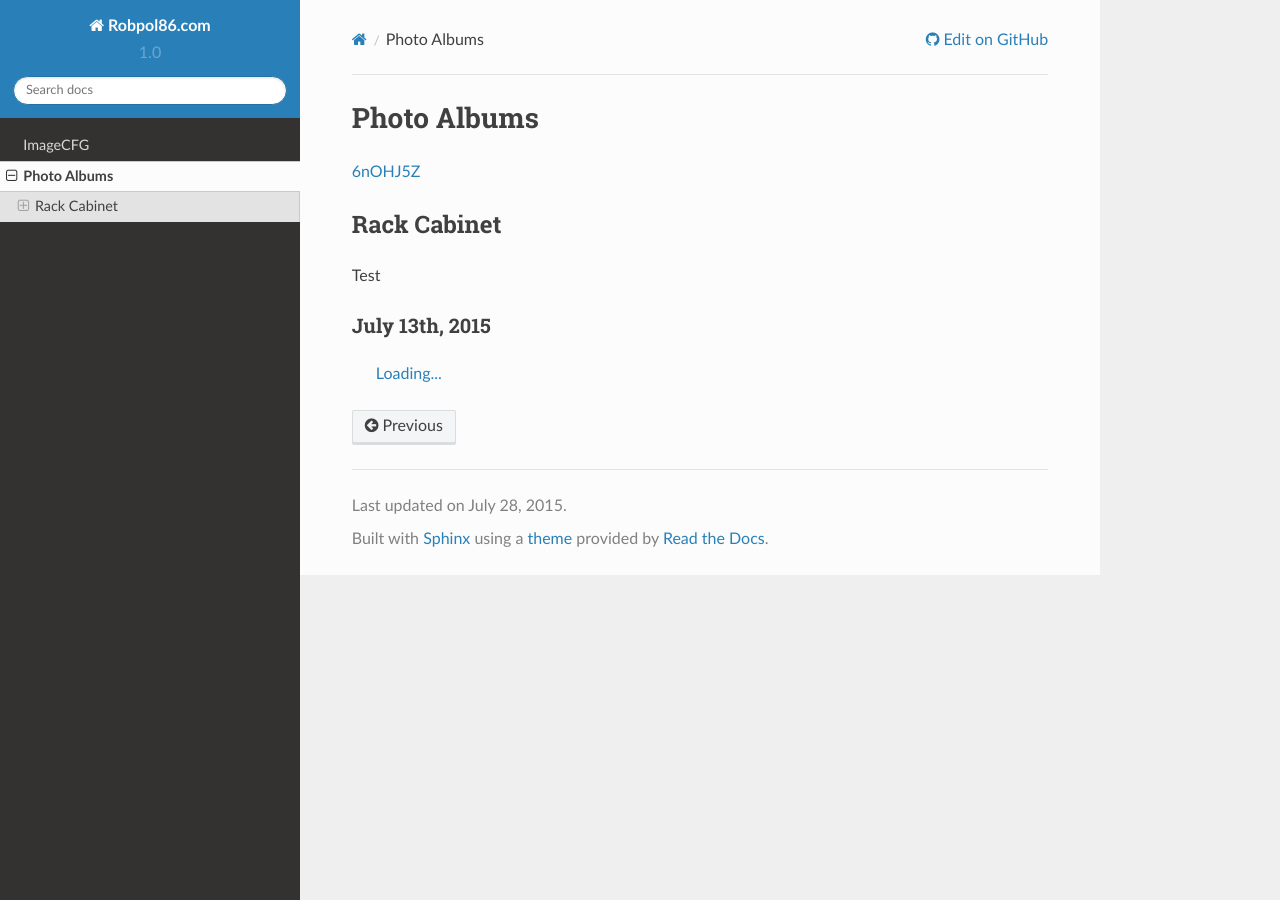
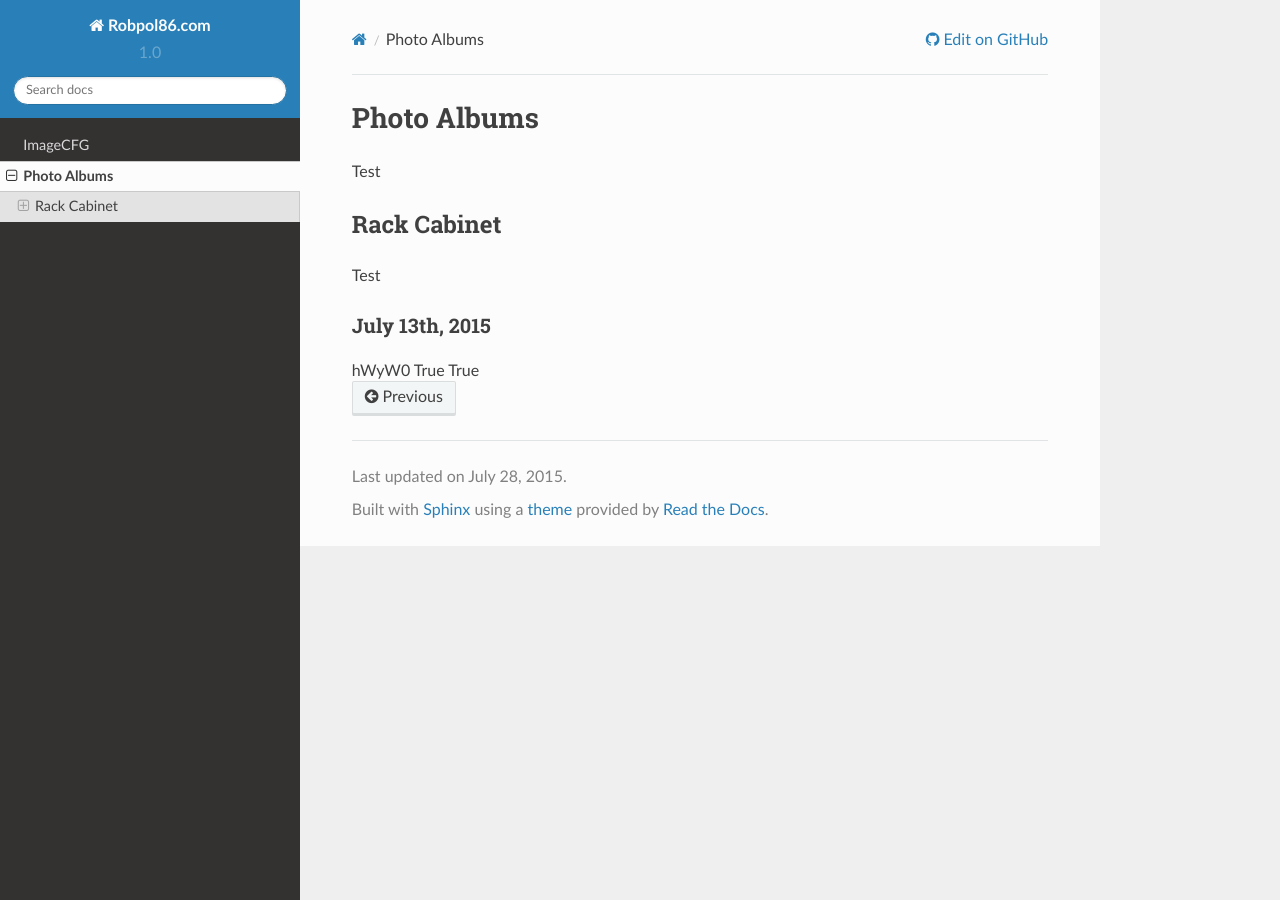
Before and after one commit to selfcov/robpol86.com, a Sphinx documentation site: the page built from docs/photo_albums.rst, in a window 1280 px wide. Built offline with Sphinx 7.4.7 and the Read the Docs theme 2.0.0, drawn with Linux system fonts in a browser that asks for light colours; a script that is not in the unit is left out; part of the change alters nothing that is shown.

Commit message:
rewriting imgur

```diff
--- a/docs/photo_albums.rst
+++ b/docs/photo_albums.rst
@@ -4,7 +4,7 @@
 Photo Albums
 ============
 
-:imgur:`6nOHJ5Z`
+Test
 
 Rack Cabinet
 ============
@@ -14,4 +14,5 @@ Test
 July 13th, 2015
 ---------------
 
-:imgur_album:`hWyW0`
+.. imgur-album:: hWyW0
+    :hide_post_details: False
--- a/docs/sphinx_ext/imgur.py
+++ b/docs/sphinx_ext/imgur.py
@@ -3,52 +3,62 @@
 import re
 
 from docutils import nodes
+from docutils.parsers.rst import Directive
 
+__author__ = '@Robpol86'
+__license__ = 'MIT'
+__version__ = '0.0.1'
 RE_IMGUR_ID = re.compile(r'^[a-zA-Z0-9]{5,10}')
 
 
-class ImgurBlockQuote(nodes.Element):
-    """Imgur embedded album <blockquote /> node."""
+class ImgurBlockQuoteNode(nodes.General, nodes.Element):
 
-    @staticmethod
-    def visit(spht, node):
-        imgur_id = node.attributes.pop('imgur_id')
-        html_attributes_bq = {'CLASS': 'imgur-embed-pub', 'lang': 'en', 'data-id': 'a/{}'.format(imgur_id)}
-        spht.body.append(spht.starttag(node, 'blockquote', '', **html_attributes_bq))
-        html_attributes_ah = dict(href='https://imgur.com/a/{}'.format(imgur_id), CLASS='reference external')
-        spht.body.append(spht.starttag(node, 'a', 'Loading...', **html_attributes_ah))
-
-    @staticmethod
-    def depart(spht, _):
-        spht.body.append('</a>')
-        spht.body.append('</blockquote>')
+    def __init__(self, imgur_id, is_album, hide_post_details):
+        super().__init__()
+        self.imgur_id = imgur_id
+        self.is_album = is_album
+        self.hide_post_details = hide_post_details
 
 
-def imgur_role(name, rawtext, text, *_):
-    """Docutils role for an Imgur image or album.
+class ImgurBlockQuoteDirective(Directive):
+    required_arguments = 1
+    optional_arguments = 1
+    option_spec = dict(hide_post_details=bool)
 
-    Called by Sphinx during phase 1 (reading). Represents a single docutils role in a document.
-    """
-    album = bool(name == 'imgur_album')
-    imgur_id = RE_IMGUR_ID.findall(text)[0]
-    #client = ImgurClient(os.environ['IMGUR_ID'], os.environ['IMGUR_SECRET'])
-    #response = client.get_album(imgur_id) if album else client.get_image(imgur_id)
+    def run(self):
+        return [ImgurBlockQuoteNode(self.arguments[0], self.name == 'imgur-album', self.options['hide_post_details'])]
 
-    if album:
-        node = ImgurBlockQuote(rawtext)
-        node.attributes['imgur_id'] = imgur_id
-        return [node], []
 
-    url = 'http://imgur.com/{}'.format(imgur_id)
-    a_href = nodes.reference(rawtext, text, refuri=url)
-    return [a_href], []
+class EventHandlers(object):
+
+    @classmethod
+    def process_nodes(cls, app, doctree, fromdocname):
+        for node in doctree.traverse(ImgurBlockQuoteNode):
+            node.replace_self([nodes.Text('{} {} {}'.format(node.imgur_id, node.is_album, node.hide_post_details))])
+
+    @classmethod
+    def purge_from_cache(cls, app, env, docname):
+        raise NotImplementedError
 
 
 def setup(app):
     """Called by Sphinx during phase 0 (initialization).
 
     :param app: Sphinx application object.
+
+    :returns: Extension version.
+    :rtype: dict
     """
-    app.add_node(ImgurBlockQuote, html=(ImgurBlockQuote.visit, ImgurBlockQuote.depart))
-    app.add_role('imgur', imgur_role)
-    app.add_role('imgur_album', imgur_role)
+    # app.add_config_value('imgur_auth_id', None, False)
+    # app.add_config_value('imgur_auth_secret', None, False)
+    app.add_config_value('imgur_album_hide_post_details', False, True)
+    # app.add_config_value('imgur_image_hide_post_details', False, True)
+    app.add_node(ImgurBlockQuoteNode)
+    # app.add_directive('imgur', ImgurBlockQuoteDirective)
+    app.add_directive('imgur-album', ImgurBlockQuoteDirective)
+    # app.add_role('imgur', imgur_role)
+    # app.add_role('imgur-title', imgur_role)
+    # app.add_role('imgur-description', imgur_role)
+    app.connect('doctree-resolved', EventHandlers.process_nodes)
+    # app.connect('env-purge-doc', EventHandlers.purge_from_cache)
+    return dict(version=__version__)
```
